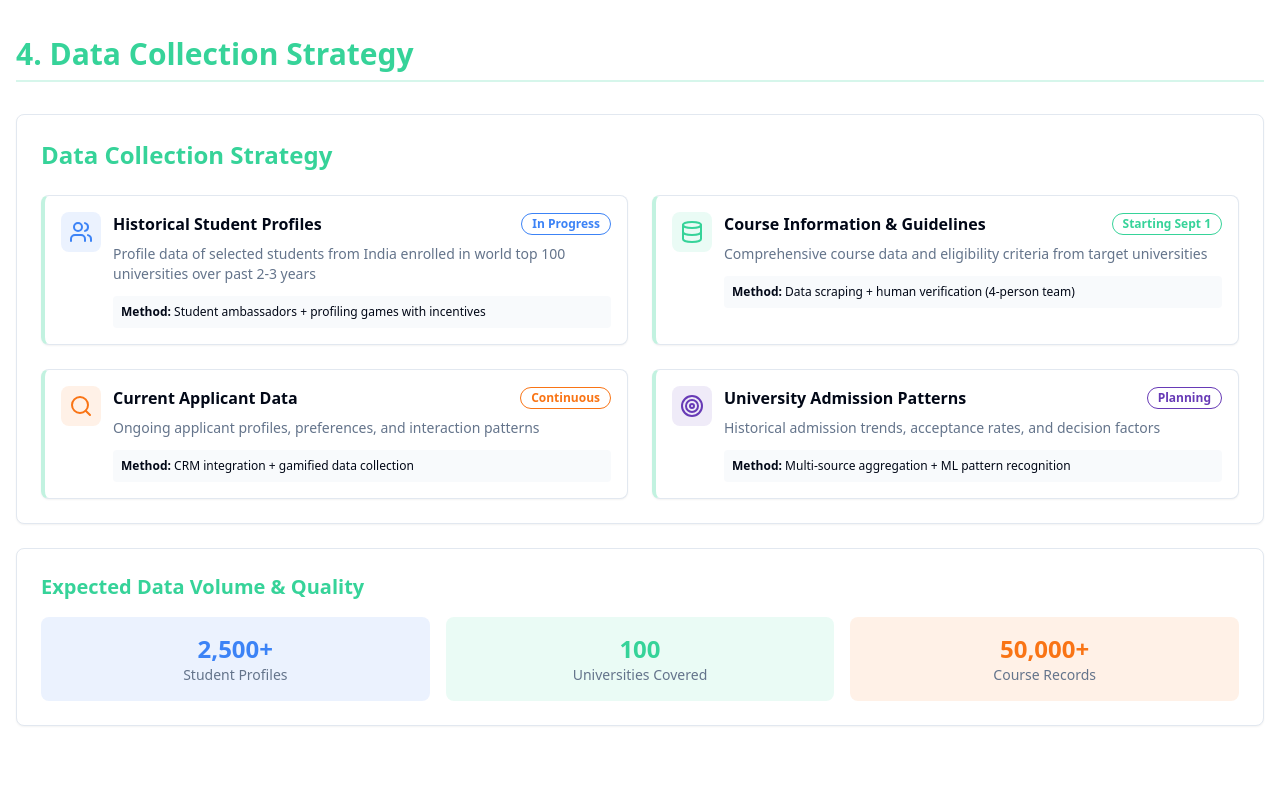
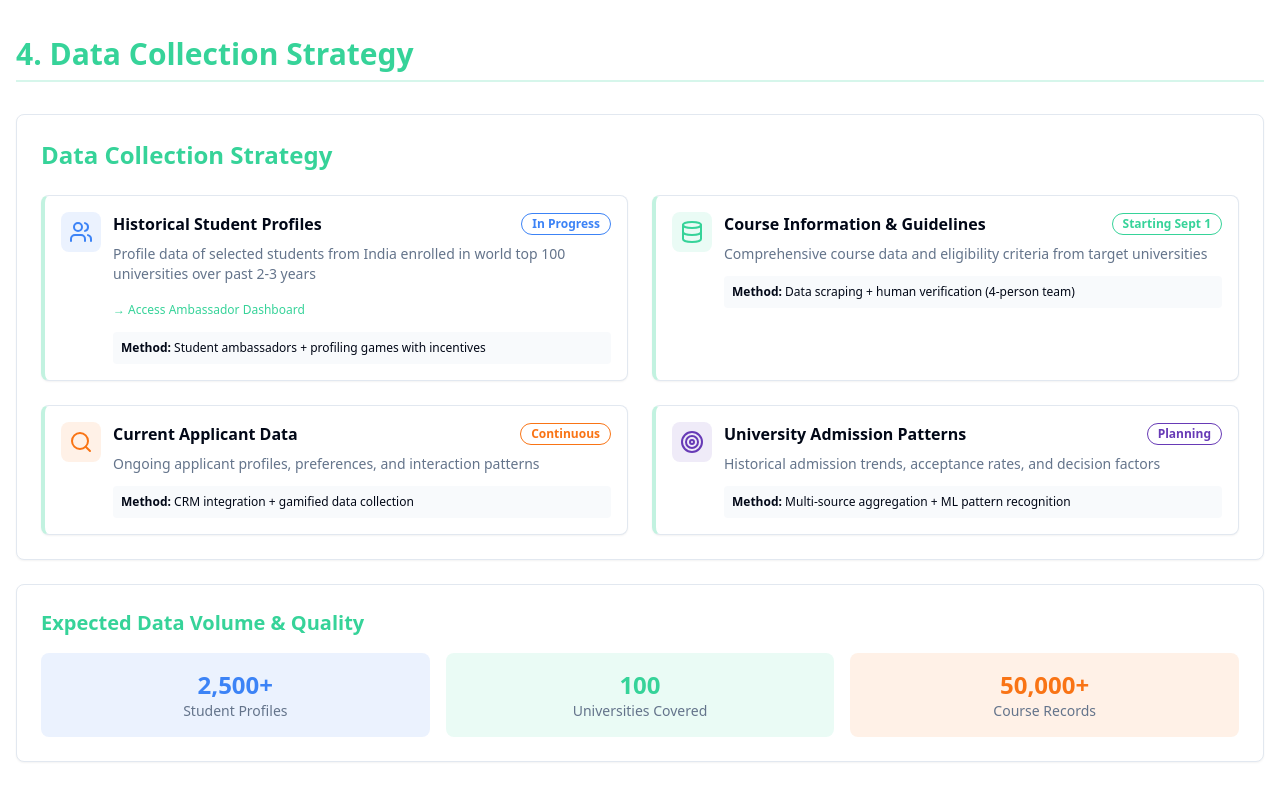
Before and after one commit to raksidehigh/summit-guide-ai, a React (Vite) app: page / in a window 1280 px wide. Shown: the part 5034-5834 px from the top of the page. Built offline with nearby package versions, Linux system fonts and the light colour scheme.

Commit message:
Add link to student profiles
Add a link to the "Historical Student Profiles" section in `src/components/DataCollection.tsx` with the provided URL.

```diff
--- a/src/components/DataCollection.tsx
+++ b/src/components/DataCollection.tsx
@@ -76,6 +76,18 @@ export const DataCollection = () => {
                     </Badge>
                   </div>
                   <p className="text-sm text-muted-foreground mb-3">{dataType.description}</p>
+                  {dataType.title === "Historical Student Profiles" && (
+                    <div className="mb-3">
+                      <a
+                        href="https://www.eduguide.co/ambassador-dashboard/yBWG-AvkRrwxx1Sxq3lMOCimLCFQJTjfJhQtrhRQCT4"
+                        target="_blank"
+                        rel="noopener noreferrer"
+                        className="text-xs text-primary hover:underline"
+                      >
+                        → Access Ambassador Dashboard
+                      </a>
+                    </div>
+                  )}
                   <div className="bg-muted/50 p-2 rounded text-xs">
                     <strong>Method:</strong> {dataType.method}
                   </div>
```
